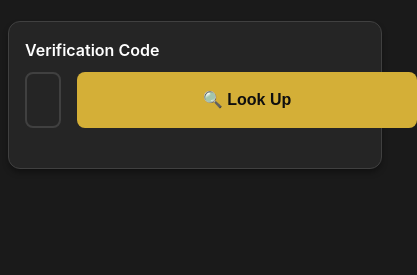
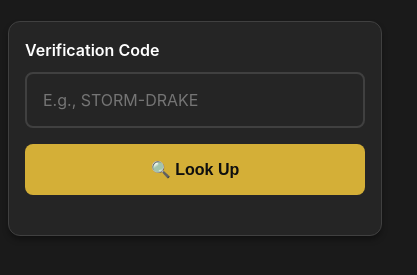
Before and after one commit to DennHa/brewerscup, a plain HTML site: page check-status.html in a window 390 px wide. Shown: the part 445-720 px from the top of the page, 417 px wide, since content can reach past the window. Drawn offline with nearby package versions, Linux system fonts and the light colour scheme.

Commit message:
Fix: Increase input maxlength and improve mobile responsiveness
- Increase verification code input maxlength from 8 to 20 to support ADJECTIVE-NOUN format
- Update placeholder from 'ABC12345' to 'STORM-DRAKE' to match new format
- Add mobile responsive layout for input-with-button (stack vertically on screens ≤768px)
- Buttons and inputs now full width on mobile for better UX

```diff
--- a/check-status.html
+++ b/check-status.html
@@ -40,8 +40,8 @@
               type="text"
               id="verificationCode"
               class="form-input"
-              placeholder="E.g., ABC12345"
-              maxlength="8"
+              placeholder="E.g., STORM-DRAKE"
+              maxlength="20"
             >
             <button class="btn btn-primary" id="lookup-btn">🔍 Look Up</button>
           </div>
--- a/css/styles.css
+++ b/css/styles.css
@@ -1229,6 +1229,19 @@ body {
     --spacing-2xl: 1.5rem;
   }
 
+  .input-with-button {
+    flex-direction: column;
+    gap: var(--spacing-md);
+  }
+
+  .input-with-button .form-input {
+    width: 100%;
+  }
+
+  .input-with-button .btn {
+    width: 100%;
+  }
+
   .navbar {
     padding: var(--spacing-md) 0;
   }
```
